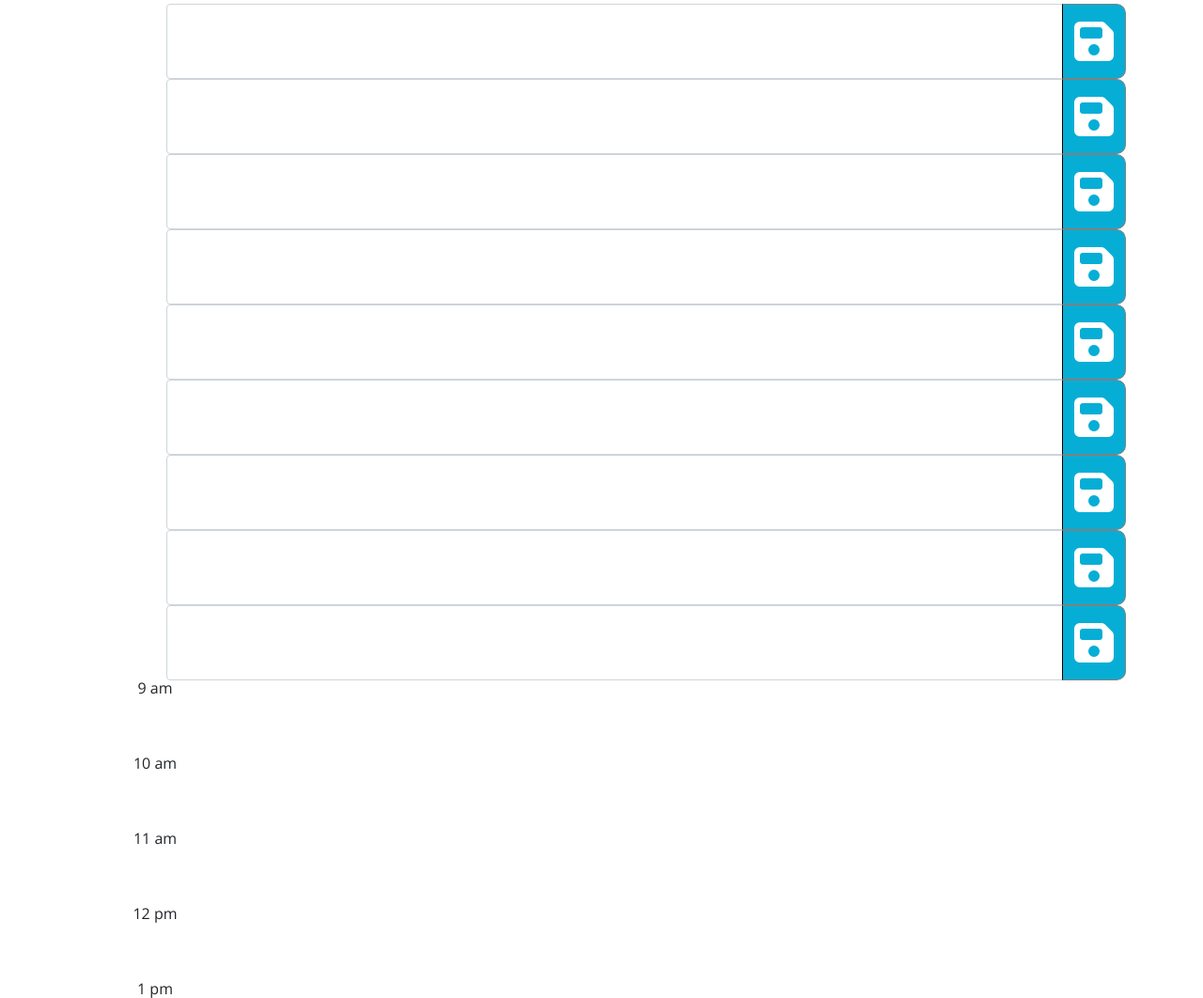
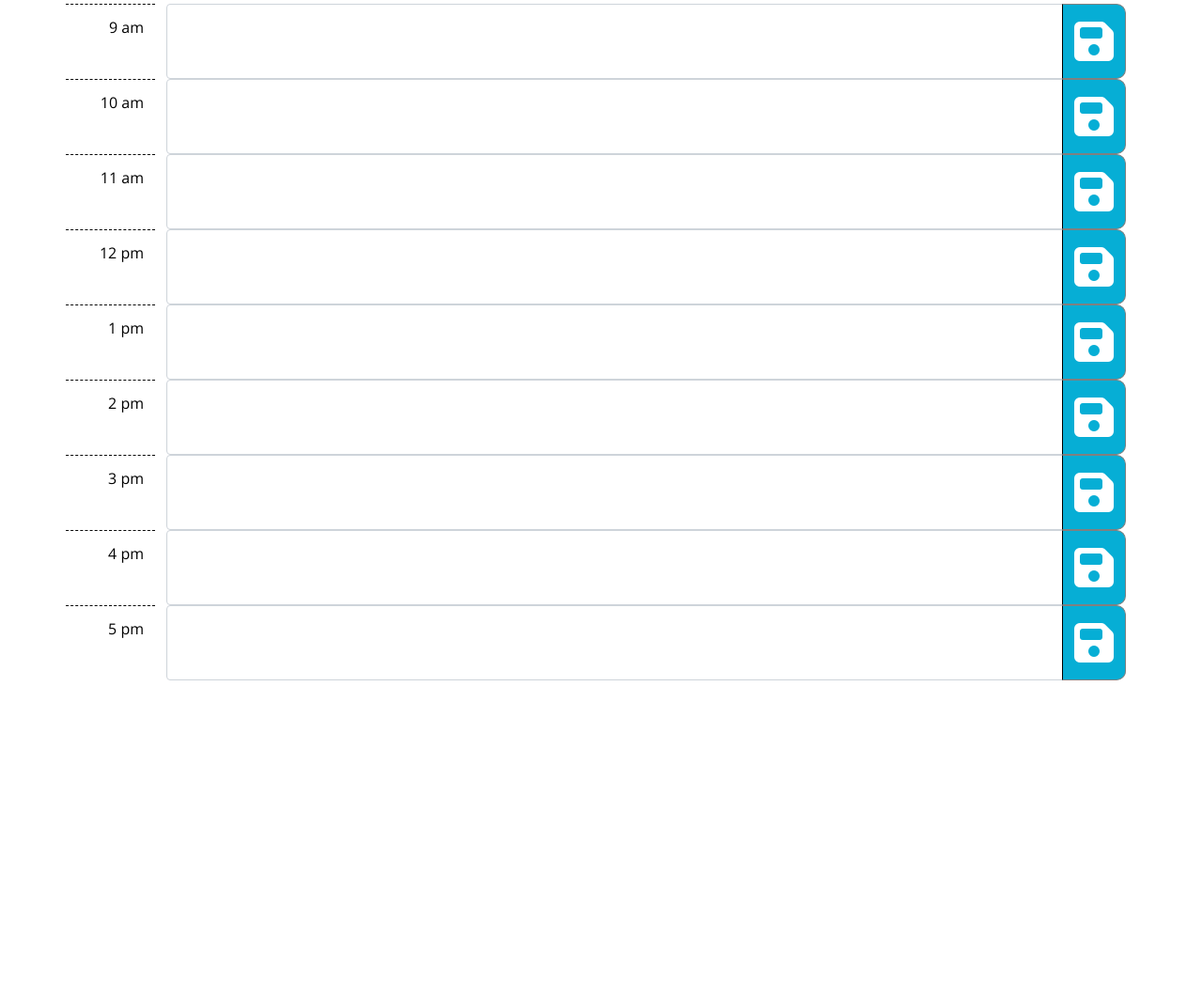
Before and after one commit to ShaliniSunkuru/work-day-scheduler, a plain HTML site: page index.html in a window 1280 px wide. Shown: the part 299-1361 px from the top of the page at 94% size. After the commit the page ends 1023 px from the top, so only its background shows below. Drawn offline with nearby package versions, Linux system fonts and the light colour scheme.

Commit message:
set time for timeblocks

```diff
--- a/assets/js/script.js
+++ b/assets/js/script.js
@@ -1,3 +1,5 @@
+var hourCol = $(".hour");
+
 var rowNumber = 1;
 
 //p element to display current day
@@ -10,28 +12,13 @@ currentDayP.text(currentDay);
 
 //set time for the timeblocks
 
-var startHour = dayjs().set('hour', 9).set('minute', 0).set('second', 0);
+var startHour = dayjs().set('hour', 8).set('minute', 0).set('second', 0);
 // console.log(startHour.format("D M YYYY [at] h mm ss a"));
 var numberOfWorkingHours = 9;
-for(var i = 0; i < numberOfWorkingHours; i++){
+for(var i = 1; i <= numberOfWorkingHours; i++){
     var thisHour = startHour.add(i, 'hour');
     console.log(thisHour.format("D M YYYY [at] h mm ss a"));
-//create time column for timeblocks
-var timeCol = $("<div>");
-timeCol.addClass("col-2");
-timeCol.text(thisHour.format("h a"));
-
-//create textarea column for input text
-
-//create save button column
-
-//Create row and append col to row
-var timeblockRow = $("<div>");
-timeblockRow.addClass("row text-center");
-timeblockRow.attr("id", "row"+(rowNumber+i));
-timeblockRow.append(timeCol);
-
-//append row to container
-var containerEl = $("#timeblockContainer");
-containerEl.append(timeblockRow);
+    var hourRow=$("#hour"+i);
+    hourRow.children(".hour").text(thisHour.format("h a"));
+    // hourCol.text(thisHour.format("h a"));
 }
--- a/index.html
+++ b/index.html
@@ -27,71 +27,71 @@
       <!-- Timeblocks go here -->
 
       <div class="row" id="hour1">
-        <div class="col-1 d-flex justify-content-end align-items-start mt-2"></div>
+        <div class="col-1 hour d-flex justify-content-end align-items-start pt-3"></div>
         <div class="col input-group" id="text1">
           <textarea name="workDesc" class="form-control"></textarea>
           <button class="btn saveBtn fa-solid fa-floppy-disk fa-3x"></button>
-
         </div>
       </div>
+
       <div class="row" id="hour2">
-        <div class="col-1 d-flex justify-content-end align-items-start mt-2"></div>
+        <div class="col-1 hour d-flex justify-content-end align-items-start pt-3"></div>
         <div class="col input-group" id="text2">
           <textarea name="workDesc" class="form-control"></textarea>
           <button class="btn saveBtn fa-solid fa-floppy-disk fa-3x"></button>
-
         </div>
       </div>
+
       <div class="row" id="hour3">
-        <div class="col-1 d-flex justify-content-end align-items-start mt-2"></div>
+        <div class="col-1 hour d-flex justify-content-end align-items-start pt-3"></div>
         <div class="col input-group" id="text3">
           <textarea name="workDesc" class="form-control"></textarea>
           <button class="btn saveBtn fa-solid fa-floppy-disk fa-3x"></button>
-
         </div>
       </div>
+
       <div class="row" id="hour4">
-        <div class="col-1 d-flex justify-content-end align-items-start mt-2"></div>
+        <div class="col-1 hour d-flex justify-content-end align-items-start pt-3"></div>
         <div class="col input-group" id="text4">
           <textarea name="workDesc" class="form-control"></textarea>
           <button class="btn saveBtn fa-solid fa-floppy-disk fa-3x"></button>
-
         </div>
       </div>
+
       <div class="row" id="hour5">
-        <div class="col-1 d-flex justify-content-end align-items-start mt-2"></div>
+        <div class="col-1 hour d-flex justify-content-end align-items-start pt-3"></div>
         <div class="col input-group" id="text5">
           <textarea name="workDesc" class="form-control"></textarea>
           <button class="btn saveBtn fa-solid fa-floppy-disk fa-3x"></button>
-
         </div>
       </div>
+
       <div class="row" id="hour6">
-        <div class="col-1 d-flex justify-content-end align-items-start mt-2"></div>
+        <div class="col-1 hour d-flex justify-content-end align-items-start pt-3"></div>
         <div class="col input-group" id="text6">
           <textarea name="workDesc" class="form-control"></textarea>
           <button class="btn saveBtn fa-solid fa-floppy-disk fa-3x"></button>
-
         </div>
       </div>
+
       <div class="row" id="hour7">
-        <div class="col-1 d-flex justify-content-end align-items-start mt-2"></div>
+        <div class="col-1 hour d-flex justify-content-end align-items-start pt-3 "></div>
         <div class="col input-group" id="text7">
           <textarea name="workDesc" class="form-control"></textarea>
           <button class="btn saveBtn fa-solid fa-floppy-disk fa-3x"></button>
-
         </div>
       </div>
+
       <div class="row" id="hour8">
-        <div class="col-1 d-flex justify-content-end align-items-start mt-2"></div>
+        <div class="col-1 hour d-flex justify-content-end align-items-start pt-3"></div>
         <div class="col input-group" id="text8">
           <textarea name="workDesc" class="form-control"></textarea>
           <button class="btn saveBtn fa-solid fa-floppy-disk fa-3x"></button>
-
         </div>
       </div>
+
       <div class="row" id="hour9">
-        <div class="col-1 d-flex justify-content-end align-items-start mt-2"></div>
+        <div class="col-1 hour d-flex justify-content-end align-items-start pt-3"></div>
         <div class="col input-group" id="text9">
           <textarea name="workDesc" class="form-control"></textarea>
           <button class="btn saveBtn fa-solid fa-floppy-disk fa-3x"></button>
```
